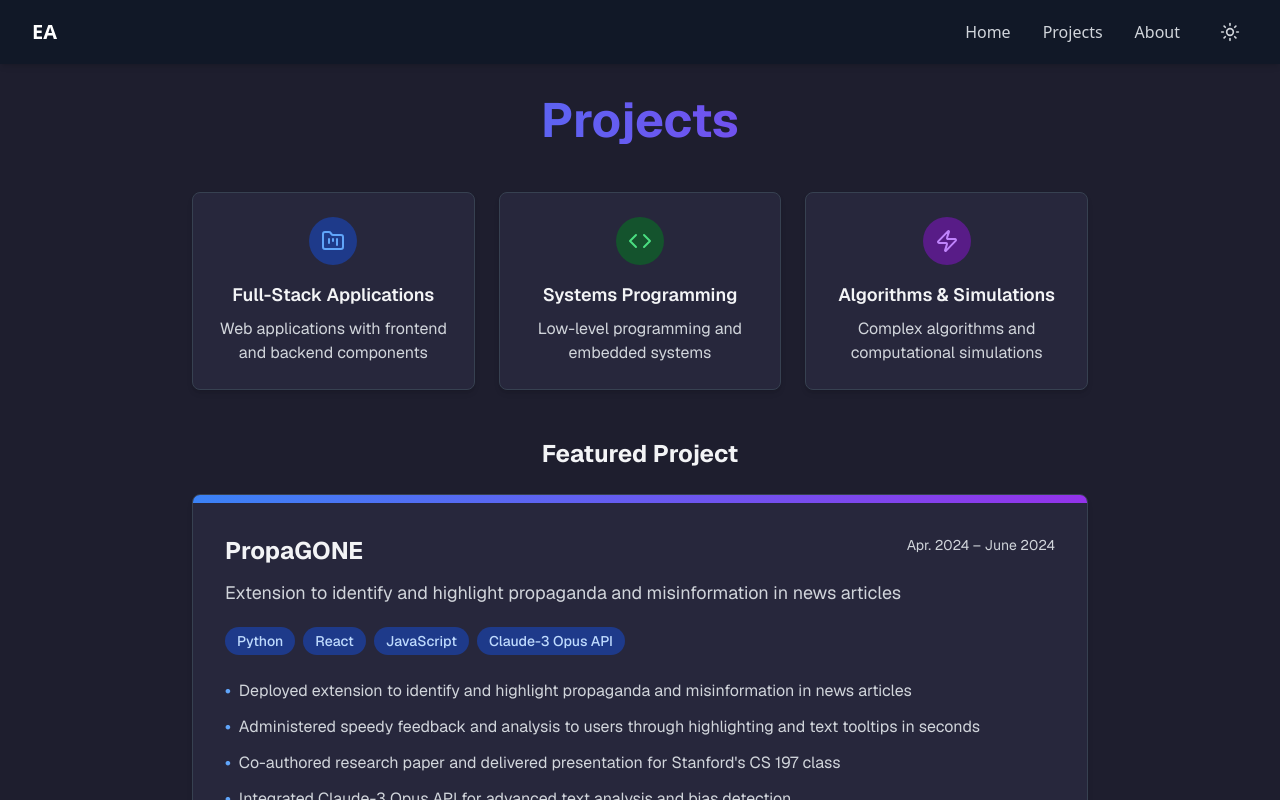
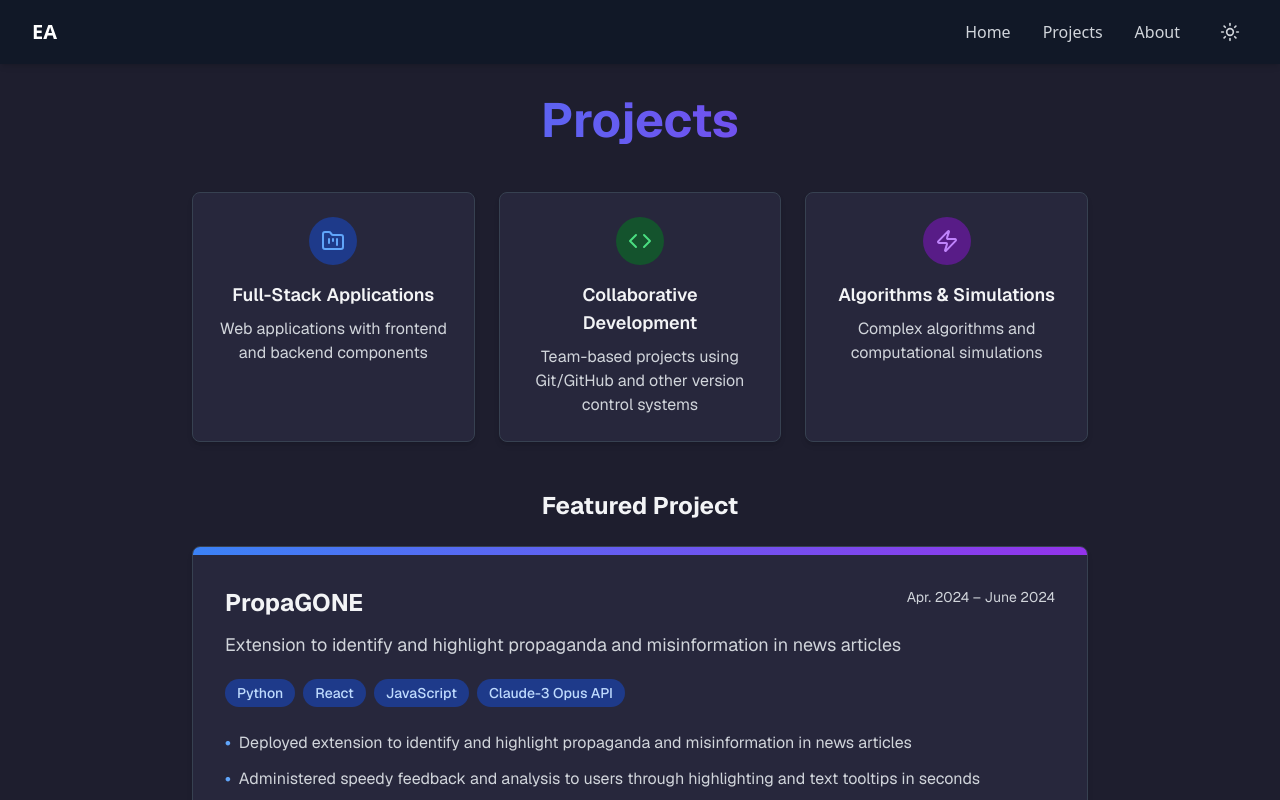
Before and after one commit to EsawAdhana/portfolio, a Next.js app: page /projects in a window 1280 px wide. Shown: the top 800 px of the page. Built offline with nearby package versions, Linux system fonts and the light colour scheme.

Commit message:
Fixed projects tab err

```diff
--- a/app/projects/page.tsx
+++ b/app/projects/page.tsx
@@ -80,8 +80,8 @@ useTheme();
             <div className="h-12 w-12 rounded-full bg-green-100 dark:bg-green-900 flex items-center justify-center mb-4">
               <Code className="text-green-600 dark:text-green-400" size={24} />
             </div>
-            <h3 className="text-lg font-semibold theme-text mb-2">Systems Programming</h3>
-            <p className="theme-text-secondary">Low-level programming and embedded systems</p>
+            <h3 className="text-lg font-semibold theme-text mb-2">Collaborative Development</h3>
+            <p className="theme-text-secondary">Team-based projects using Git/GitHub and other version control systems</p>
           </div>
 
           <div className="theme-card p-6 flex flex-col items-center text-center border border-gray-200 dark:border-gray-700 hover:shadow-lg transition-shadow duration-300">
```
